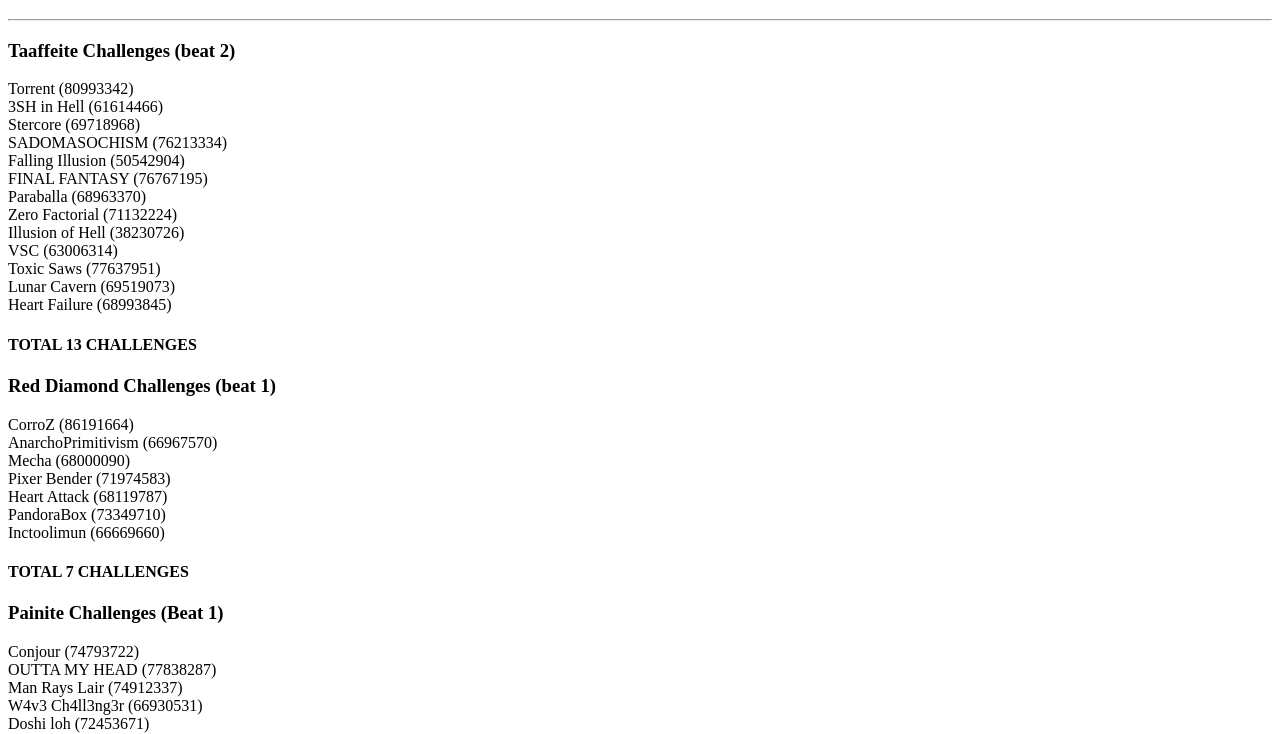
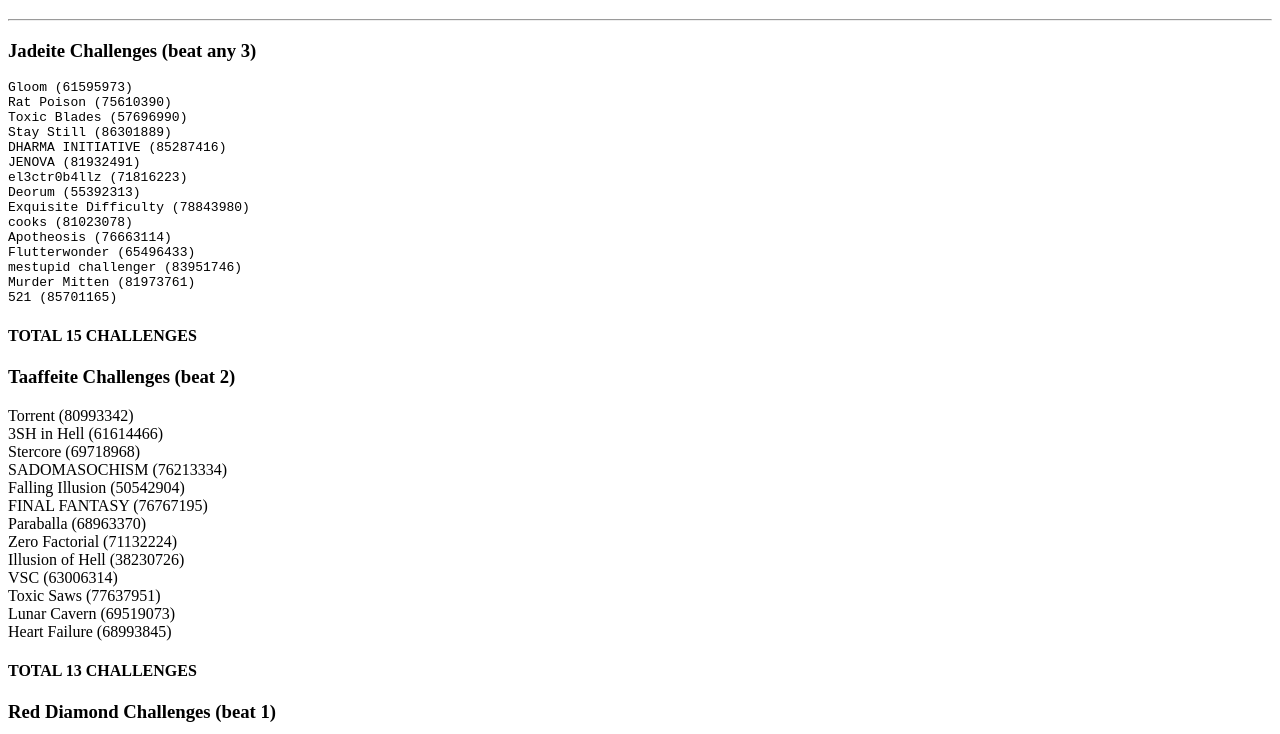
Before and after one commit to CodeJevil/GDCP, a plain HTML site: page index.html in a window 1280 px wide. Shown: the part 61-795 px from the top of the page. Drawn offline with Linux system fonts and the light colour scheme.

Commit message:
Added Jadeite Tier

```diff
--- a/index.html
+++ b/index.html
@@ -10,6 +10,26 @@
 
 <h1>Welcome to the Geometry Dash Challenge Progession List</h1>
 <hr>
+
+<h3>Jadeite Challenges (beat any 3)</h3>
+<pre>
+Gloom (61595973)
+Rat Poison (75610390)
+Toxic Blades (57696990)
+Stay Still (86301889)
+DHARMA INITIATIVE (85287416)
+JENOVA (81932491)
+el3ctr0b4llz (71816223)
+Deorum (55392313)
+Exquisite Difficulty (78843980)
+cooks (81023078)
+Apotheosis (76663114)
+Flutterwonder (65496433)
+mestupid challenger (83951746)
+Murder Mitten (81973761)
+521 (85701165)
+</pre>
+<h4>TOTAL 15 CHALLENGES</h4>
 
 <h3>Taaffeite Challenges (beat 2)</h3>
 <p>Torrent (80993342)<br>3SH in Hell (61614466)<br>Stercore (69718968)<br>SADOMASOCHISM (76213334)<br>Falling Illusion (50542904)<br>FINAL FANTASY (76767195)<br>Paraballa (68963370)<br>Zero Factorial (71132224)<br>Illusion of Hell (38230726)<br>VSC (63006314)<br>Toxic Saws (77637951)<br>Lunar Cavern (69519073)<br>Heart Failure (68993845)<br></p>
```
